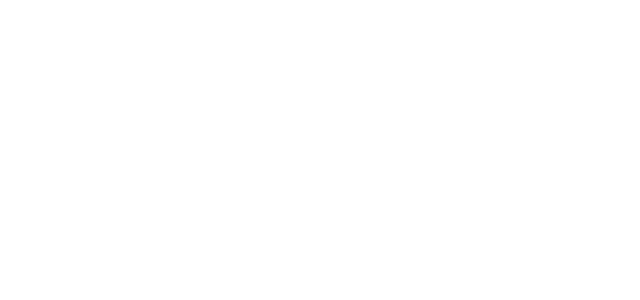
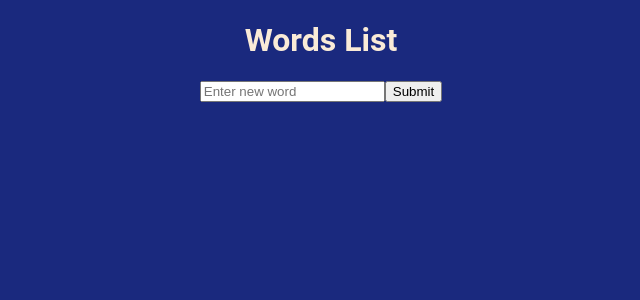
Before and after one commit to nobugsatcoding/08-react-words-app, a React (Create React App) app: page / in a window 1280 px wide. Shown: the top 300 px of the page, without its empty margins (319-959 px from the left). Built offline with nearby package versions, Linux system fonts and the light colour scheme.

Commit message:
added WordForm  functionality

```diff
--- a/src/App.css
+++ b/src/App.css
@@ -1,3 +1,4 @@
 .App {
   text-align: center;
+
 }
--- a/src/App.js
+++ b/src/App.js
@@ -1,7 +1,22 @@
+import { useState } from 'react';
 import './App.css';
+import WordsList from './components/Words/WordsList';
+import WordForm from './components/Words/WordForm';
 
 function App() {
-  return <div className="App"></div>;
+  const [words, setWords] = useState([]);
+
+  const addWordHandler = (text) => {
+    setWords([...words, text])
+  }
+
+  return (
+    <div className="App">
+      <h1>Words List</h1>
+      <WordForm addWord={addWordHandler}/>
+      <WordsList words={words} />
+    </div>
+  );
 }
 
 export default App;
--- /dev/null
+++ b/src/components/Words/Word.js
@@ -0,0 +1,9 @@
+
+function Word({word}) {
+
+  return (
+    <div>{word}</div>
+  )
+}
+
+export default Word
--- /dev/null
+++ b/src/components/Words/WordForm.js
@@ -0,0 +1,23 @@
+import { useState } from 'react';
+
+function WordForm({ addWord }) {
+  const [text, setText] = useState('');
+  const onSubmitHandler = (event) => {
+    event.preventDefault();
+    addWord(text);
+    setText('');
+  };
+
+  return (
+    <form onSubmit={onSubmitHandler}>
+      <input
+        placeholder="Enter new word"
+        value={text}
+        onChange={(event) => setText(event.target.value)}
+      ></input>
+      <button type="Submit">Submit</button>
+    </form>
+  );
+}
+
+export default WordForm;
--- a/src/components/Words/WordsList.js
+++ b/src/components/Words/WordsList.js
@@ -0,0 +1,7 @@
+import Word from './Word';
+
+function WordsList({ words }) {
+  return words.map((word, index) => <Word key={index} word={word} />);
+}
+
+export default WordsList;
--- a/src/index.css
+++ b/src/index.css
@@ -1,8 +1,6 @@
 body {
   margin: 0;
-  font-family: -apple-system, BlinkMacSystemFont, 'Segoe UI', 'Roboto', 'Oxygen',
-    'Ubuntu', 'Cantarell', 'Fira Sans', 'Droid Sans', 'Helvetica Neue',
-    sans-serif;
-  -webkit-font-smoothing: antialiased;
-  -moz-osx-font-smoothing: grayscale;
+  font-family: 'Roboto';
+  background: #1a297e;
+  color: antiquewhite;
 }
```
Also changed, not shown: src/components/UI/Button.js (added), src/components/UI/Button.module.css (added), src/components/Words/Word.module.css (added), src/components/Words/WordForm.module.css (added).
